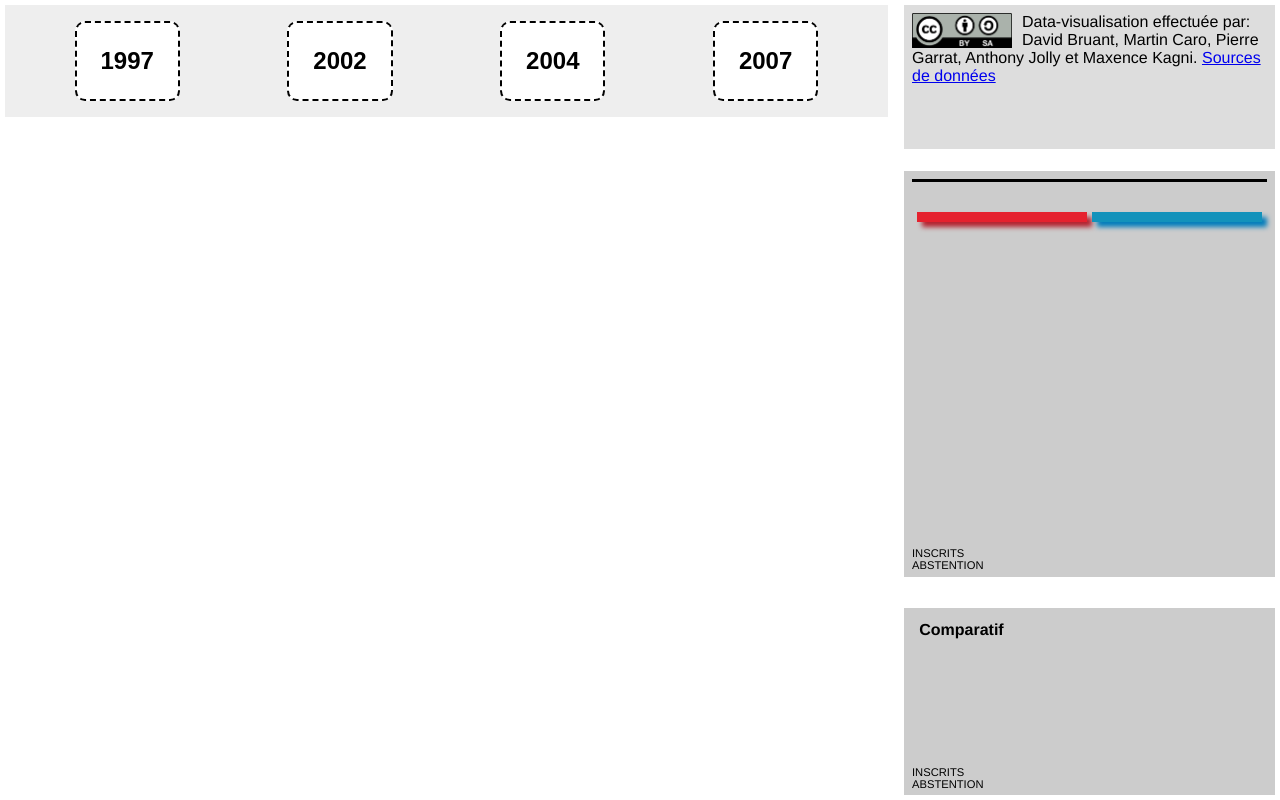
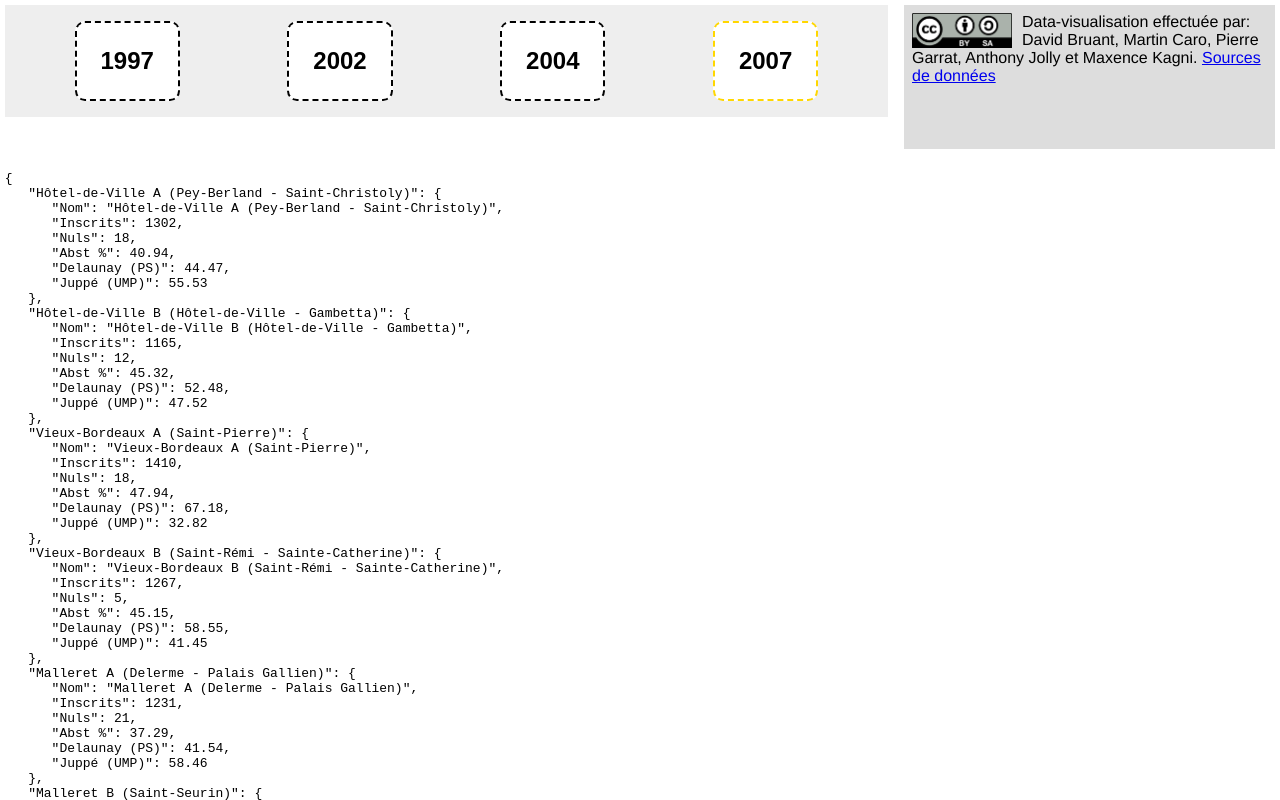
Before and after one commit to DavidBruant/OpenDataLab2012, a website: page index.html in a window 1280 px wide. Drawn offline with nearby package versions, Linux system fonts and the light colour scheme.

Commit message:
Le selecteur d'années fonctionne

```diff
--- a/index.html
+++ b/index.html
@@ -38,7 +38,6 @@
     -->
 
 
-    <div id="mapContainer"> <div id="map_canvas"></div> </div>
 
     <div id="infos">
         <div id="currentResult">
--- a/js/components/TopLevel.js
+++ b/js/components/TopLevel.js
@@ -1,10 +1,12 @@
 
 function TopLevel({years, currentYear, electionDataByYear, onYearChanged}){
     const frag = document.createDocumentFragment();
+    console.log('selected', currentYear)
+
     frag.append(
         YearSelector(years, currentYear, onYearChanged),
-        Credits()/*,
-        ElectionMap(electionDataByYear.get(currentYear)),
+        Credits(),
+        ElectionMap(electionDataByYear.get(currentYear)),/*
         YearElectionInfos(electionDataByYear.get(currentYear))*/
     )
     return frag;
@@ -15,7 +17,15 @@ function YearSelector(years, currentYear, onYearChanged){
     div.classList.add('year-selector');
 
     years.forEach(y => {
-        div.innerHTML += `<button>${y}</button>`;
+        const button = document.createElement('button');
+        button.append(y);
+        if(y === currentYear){
+            button.classList.add('selected');
+        }
+
+        button.addEventListener('click', e => { onYearChanged(y) })
+
+        div.append(button);
     });
 
     return div;
@@ -26,13 +36,17 @@ function Credits(){
     div.classList.add('credits');
     div.innerHTML = `<img style="float:left; margin-right:10px;" src="./images/Logo-creative-commons-by-sa.jpg" width="100">
     Data-visualisation effectuée par: David Bruant, Martin Caro, Pierre Garrat, Anthony Jolly et Maxence Kagni.
-    <a href="./sources/index.html">Sources de données</a>`
+    <a href="./sources/index.html">Sources de données</a>`;
 
     return div;
 }
 
+function ElectionMap(electionData){
+    const div = document.createElement('div');
+    div.classList.add('map-container');
+    div.innerHTML = '<pre>'+JSON.stringify(electionData, null, 3)+'</pre>';
 
+    return div;
+}
 
-
-function ElectionMap(){}
 function YearElectionInfos(){}
--- a/js/main.js
+++ b/js/main.js
@@ -1,7 +1,5 @@
 /**
  * TODO :
- * (tech) add redux + re-render logic
- * (tech) make a map implementation that shows text
  * (tech) make the year selector work
  *
  * (tech) reimplement the side panel
@@ -13,6 +11,7 @@
 const {createStore} = Redux;
 
 const ELECTION_DATA = 'ELECTION_DATA';
+const CHANGE_SELECTED_YEAR = 'CHANGE_SELECTED_YEAR';
 
 const store = createStore(
     (state, action) => {
@@ -21,6 +20,11 @@ const store = createStore(
             case ELECTION_DATA: {
                 const {electionDataByYear} = action;
                 state.electionDataByYear = electionDataByYear;
+                return state;
+            }
+            case CHANGE_SELECTED_YEAR: {
+                const {year} = action;
+                state.currentYear = year;
                 return state;
             }
             default: {
@@ -37,11 +41,11 @@ const store = createStore(
 )
 
 store.subscribe(state => {
-    console.log('state', store.getState());
+    document.body.innerHTML = '';
 
     document.body.append(TopLevel(
         Object.assign(
-            {onYearChanged: () => console.log('onYearChanged')},
+            {onYearChanged: year => store.dispatch({type: CHANGE_SELECTED_YEAR, year})},
             store.getState()
         )
     ))
--- a/main.css
+++ b/main.css
@@ -37,13 +37,13 @@ body > *{
 
 
 
-#mapContainer, .year-selector{
+.map-container, .year-selector{
     width: 69%;
 }
 .credits, #infos{
     width: 29%;
 }
-#mapContainer, #infos {
+.map-container, #infos {
     height: 78%;
 }
 .credits {
@@ -51,7 +51,7 @@ body > *{
 }
 
 
-#mapContainer{
+.map-container{
     bottom: 0;
     left: 0;
     padding: 0;
@@ -105,7 +105,7 @@ body > *{
     justify-content: space-around;
     align-items: center;
 }
-    .year-selector > *{
+    .year-selector > button{
         text-align: center;
 
         padding: 1em;
@@ -119,7 +119,9 @@ body > *{
         font-size: 1.5em;
     }
 
-
+    .year-selector > button.selected{
+        border-color: gold;
+    }
 
 
 .credits{
@@ -328,12 +330,3 @@ body > *{
     color: #F15A24;
     font-weight: bold;
 }
-
-
-#map_canvas{
-    width: 100%;
-    height: 100%;
-    /* Google Maps adds:
-    position:relative
-    */
-}
```
